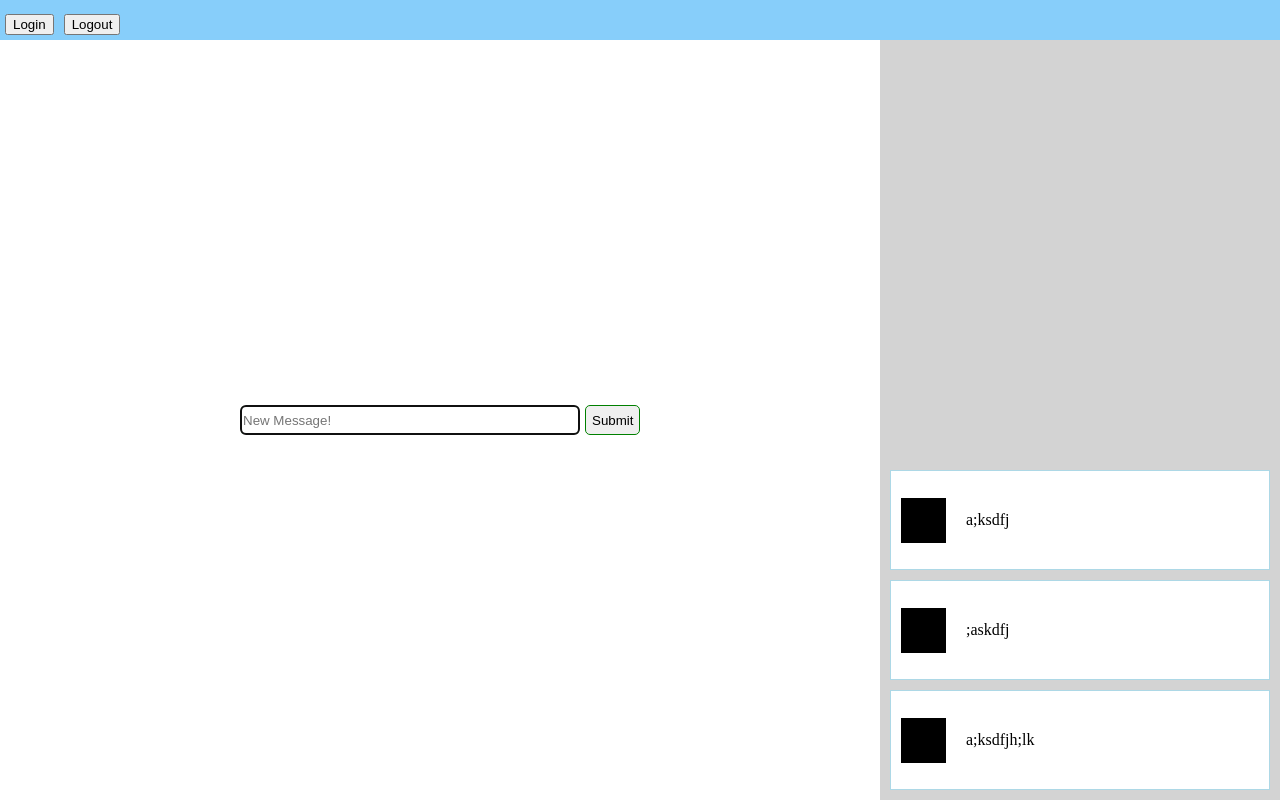
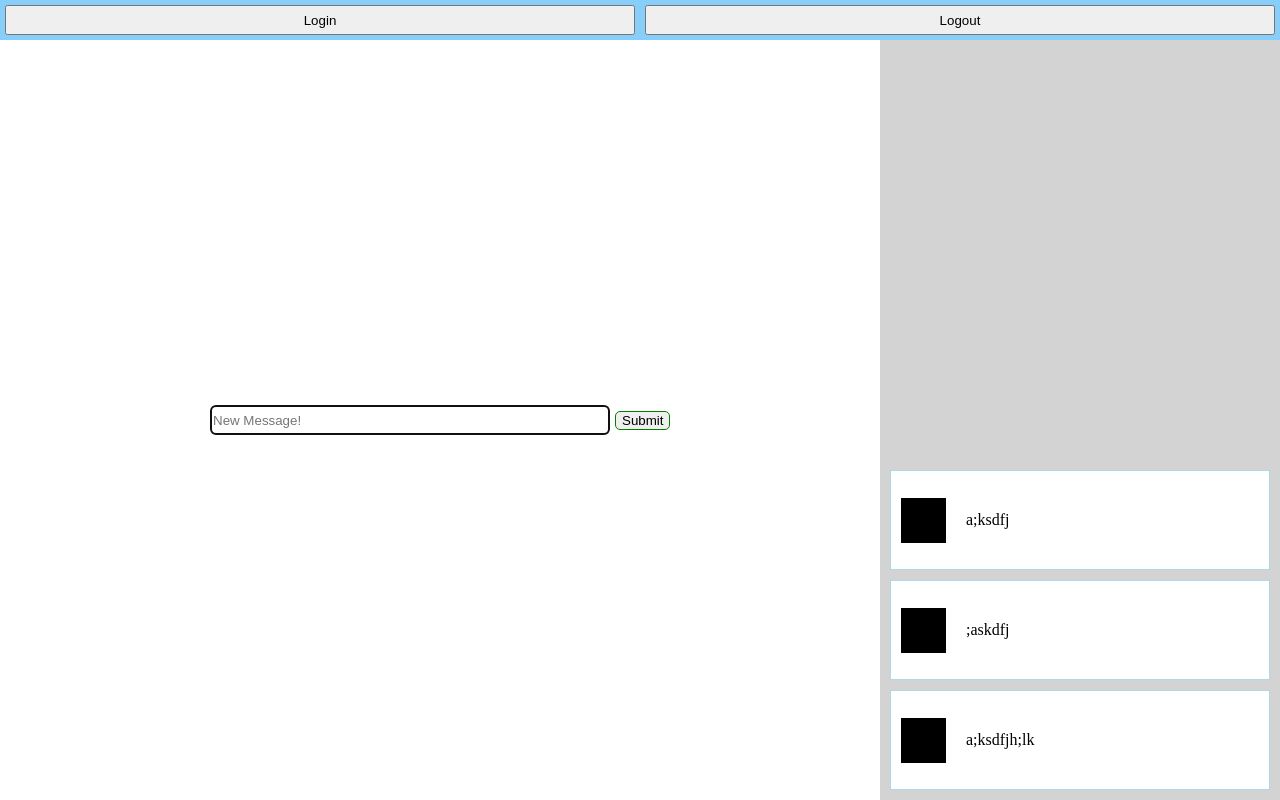
Before and after one commit to MichaelDurfey/ChatAppWireframe, a React app: page / in a window 1280 px wide. Built offline with nearby package versions, Linux system fonts and the light colour scheme; the HTML template or start-up script is replaced by a standard one.

Commit message:
scrolling complete

```diff
--- a/src/components/ChatBox.js
+++ b/src/components/ChatBox.js
@@ -3,11 +3,11 @@ import ChatMessage from './ChatMessage';
 
 const ChatBox = (props) => {
   return(
-  <div className="ChatBox">
+  <section className="ChatBox">
     {
       props.messages.map(message => <ChatMessage message={message}/>)
     }
-  </div>
+  </section>
   );
 }
 
--- a/src/components/MainInput.js
+++ b/src/components/MainInput.js
@@ -25,7 +25,6 @@ class MainInput extends React.Component {
 
   render() {
     return (
-      <div className="MainInput">
       <div className="input">
       <input
       type="text"
@@ -44,7 +43,6 @@ class MainInput extends React.Component {
         onClick={this.handleSubmit}>
         Submit</button>
       </div>
-      </div>
     );
   }
 }
--- a/src/index.css
+++ b/src/index.css
@@ -17,6 +17,7 @@ html, body {
   display: flex;
   flex-flow: column;
   height: 100%;
+  overflow: auto;
 }
 
 .chatContainer {
@@ -27,14 +28,16 @@ html, body {
 .ChatBox {
   display: flex;
   flex-flow: column nowrap;
-  justify-content: flex-end;
-  align-items: flex-end;
-  align-self: flex-end;
+  justify-content: flex-start;
   height: 100%;
-  width: 400px;
+  min-width: 400px;
   background-color: lightgrey;
   padding: 10px;
-  flex-shrink: 0;
+  overflow: auto;
+}
+
+.ChatBox > div:nth-child(1) {
+  margin-top: auto;
 }
 
 .chatMessage {
@@ -46,12 +49,14 @@ html, body {
   margin: 10px 0 0 0;
   background-color: #fff;
   flex-shrink: 0;
+  /* overflow-y: scroll; */
 }
 
 .cIcontainer {
   display: flex;
   justify-content: space-between;
   height: 100%;
+  overflow: auto;
 }
 
 .gradientImage {
@@ -71,22 +76,25 @@ html, body {
   display: flex;
   justify-content: flex-start;
   flex-shrink: 0;
-  align-items: flex-end;
   background-color: lightskyblue;
 }
 
 .navBar > button {
   margin: 5px;
   flex-shrink: 0;
+  align-items: center;
+  flex: 1;
 }
 
 .input {
-  width: 400px;
+  width: 100%;
   display: flex;
+  align-items: center;
+  justify-content: center;
 }
 
 .input > input {
-  width: 100%;
+  width: 400px;
   border-radius: 5px;
   height: 30px;
   border: solid green 1px;
@@ -99,11 +107,3 @@ html, body {
   flex-shrink: 0;
   border-radius: 5px;
 }
-
-.MainInput {
-  display: flex;
-  /* flex-flow: column nowrap; */
-  align-items: center;
-  width: 100%;
-  justify-content: center;
-}
```
Lines whose indentation alone changed are shown as unchanged.
